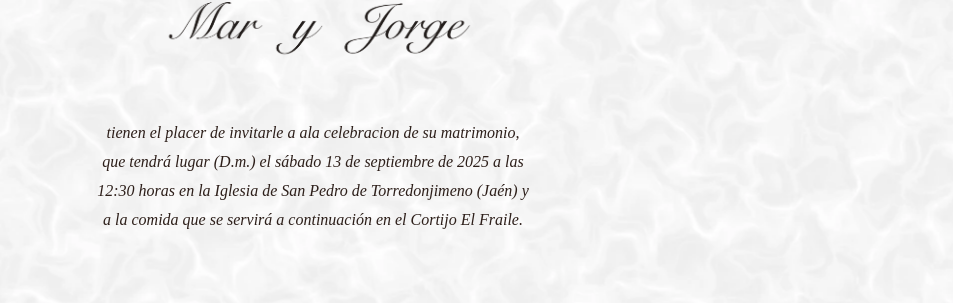
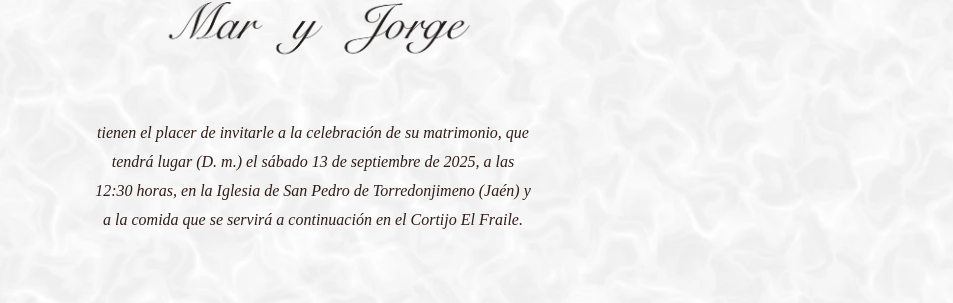
Before and after one commit to bodamaryjorge/invitacion, a plain HTML site: page index.html in a window 1280 px wide. Shown: the part 435-738 px from the top of the page, without its empty margins (327-1280 px from the left). Drawn offline with Linux system fonts and the light colour scheme.

Commit message:
Fix: Fix test

```diff
--- a/index.html
+++ b/index.html
@@ -25,8 +25,8 @@
         <img class="invitacion2" src="images/invitacion.png" alt="">
     </div>
     <div>
-        <p class="textoinvi">tienen el placer de invitarle a ala celebracion de su matrimonio, que tendrá lugar (D.m.) el sábado 13
-            de septiembre de 2025 a las 12:30 horas en la Iglesia de San Pedro de Torredonjimeno (Jaén) y a la comida que se
+        <p class="textoinvi">tienen el placer de invitarle a la celebración de su matrimonio, que tendrá lugar (D. m.) el sábado 13
+            de septiembre de 2025, a las 12:30 horas, en la Iglesia de San Pedro de Torredonjimeno (Jaén) y a la comida que se
             servirá a continuación en el Cortijo El Fraile.
         </p>
     </div>
```
